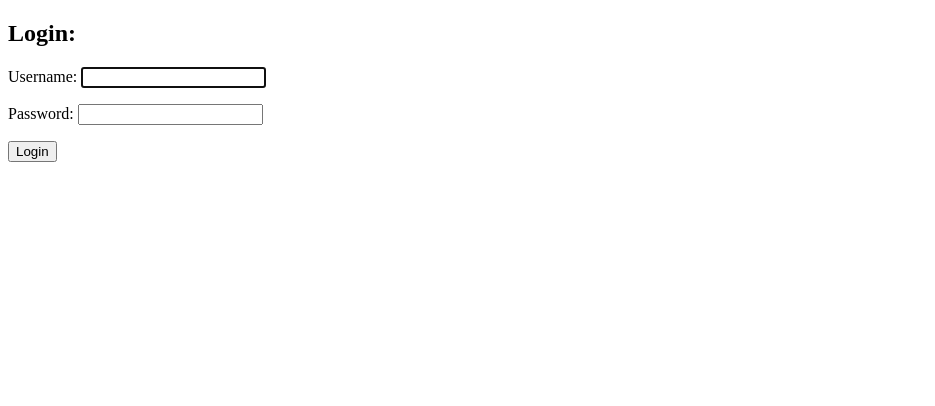
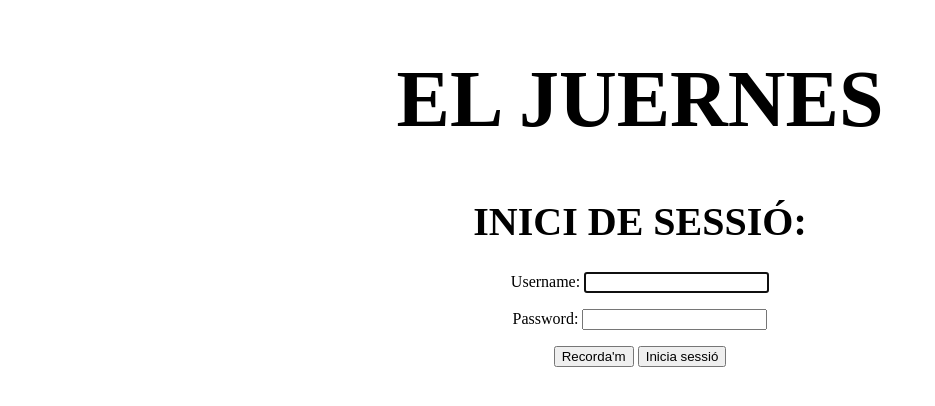
Before and after one commit to robclm/El_Juernes, a Django app: page /accounts/login/ in a window 1280 px wide. Shown: the top 406 px of the page, without its empty margins (0-935 px from the left). Run offline with Django 3.2, Linux system fonts and the light colour scheme.

Commit message:
El juernes 1.1
Login html improved

```diff
--- a/El_JuernesApp/templates/registration/login.html
+++ b/El_JuernesApp/templates/registration/login.html
@@ -1,11 +1,21 @@
 <!DOCTYPE html>
-<html lang="en">
+<html lang="es">
 
-<h2>Login: </h2>
+<HEAD>
+    <title>El Juernes</title>
+</HEAD>
+<BODY style="text-align:center;">
+
+<h1 style="font-size: 80px" ;> EL JUERNES</h1>
+<h1 style="font-size:40px;">INICI DE SESSIÓ: </h1>
+<p>
 <form method="post">
-
     {% csrf_token %}
     {{ form.as_p }}
-    <button type="submit">Login</button>
+    <button>Recorda'm</button>
+    <button type="submit">Inicia sessió</button>
+</form>
+</p>
 
-</form>
+</BODY>
+</html>
```
Also changed, not shown: El_JuernesApp/db.sqlite3.
